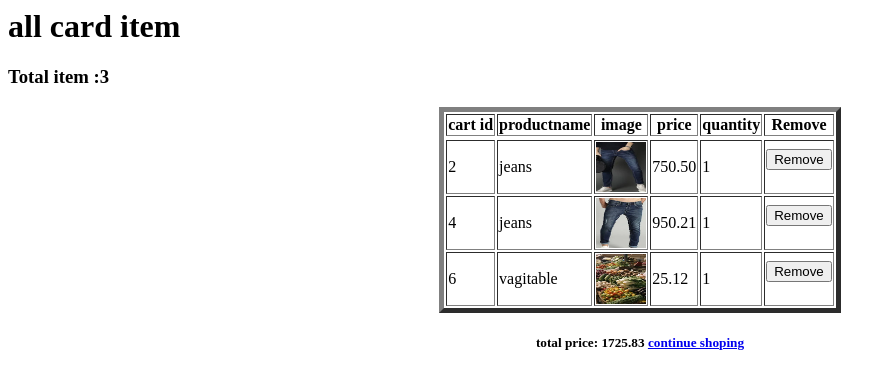
After one commit to saddambluethink/e_commerce, a Django app: page /show_cart_item in a window 1280 px wide. The commit adds this page. Shown: the top 389 px of the page, without its empty margins (0-896 px from the left). Run offline with Django 3.2, Linux system fonts and the light colour scheme; a user stored in the database is signed in; data comes from the database, SQL or seed files in the repository; both versions use the stored data as it was after the commit.

Commit message:
e_commerceaddnewaddcart

```diff
--- /dev/null
+++ b/e_app/decorators.py
@@ -0,0 +1,11 @@
+
+from django.shortcuts import redirect
+
+# my decorator
+def login_required_d(myfuction):
+    def check(request):
+        if request.user.is_authenticated:
+            return myfuction(request)
+        else:
+            return redirect('loginuser')
+    return check
--- a/e_app/models.py
+++ b/e_app/models.py
@@ -1,4 +1,5 @@
 from django.db import models
+from django.contrib.auth.models import User
 from django.db.models.fields import CharField, EmailField
 from django.utils.html import mark_safe
 # Create your models here.
@@ -38,6 +39,23 @@ class Product(models.Model):
 
 
 
+
+
+class cartitem(models.Model):
+    user = models.ForeignKey(User,
+                             on_delete=models.CASCADE)
+    ordered = models.BooleanField(default=False)
+    product = models.ForeignKey(Product, on_delete=models.CASCADE)
+    quantity = models.IntegerField(default=1)
+
+
+
+
+
+
+
+
+
 class Customer(models.Model):
     first_name=models.CharField(max_length=20)
     last_name=models.CharField(max_length=20)
--- /dev/null
+++ b/e_app/templates/cart_item.html
@@ -0,0 +1,33 @@
+<h1>all card item</h1>
+
+<h3>Total item :{{items.count}}</h3>
+
+<table border="05" align="center">
+
+    <tr >
+        <thead>
+            <th>cart id</th>
+            <th>productname</th>
+            <th>image</th>
+            <th>price</th>
+            <th>quantity</th>
+            <th>Remove</th>
+        </thead>
+    </tr>
+    {%for item in items%}
+    <tr>
+        <td>{{item.id}}</td>
+        <td>{{item.product.productname}} </td>
+        <td> <img src="{{ item.product.image.url }}" height="50px" width="50"></td>
+        <td>{{item.product.price}} </td>
+        <td>{{item.quantity}} </td>
+        <td><form method="POST" action="/delete_cart_item">
+            {% csrf_token%}
+          <input type="hidden" name="id" value="{{item.id}}">
+          <input type="submit" class="btn btn-primary" value="Remove" >
+        </form>
+           <!-- <a href="/delete_cart_item/{{item.id}}" >Remove</a></td> -->
+    </tr> {%endfor%}
+
+</table>
+<h5 align="center">total price: {{total}}  <a href="/" >continue shoping</a> </h5>
--- a/e_app/templates/index.html
+++ b/e_app/templates/index.html
@@ -62,11 +62,11 @@
     <h5 class="card-title">{{ product.productname }}</h5>
     <p class="card-text">{{ product.description }}</p>
     <p class="card-text">Price - {{ product.price }}</p>
-    <a href="#" class="btn btn-primary">Buy Now</a>
+    <!--<a href="#" class="btn btn-primary">Buy Now</a> -->
 
-    <form method="POST">
+    <form method="POST" action="/add_to_cart">
       {% csrf_token%}
-    <input type="hidden" value="{{product.id}}">
+    <input type="hidden" name="id" value="{{product.id}}">
     <input type="submit" class="btn btn-primary" value="Add to card" >
   </form>
 
--- a/e_app/views.py
+++ b/e_app/views.py
@@ -1,3 +1,4 @@
+from django.contrib.auth.models import AnonymousUser
 from django.shortcuts import render,HttpResponse,redirect
 from django.contrib import messages
 from django.contrib.auth import update_session_auth_hash
@@ -5,6 +6,7 @@ from django.contrib.auth.forms import AuthenticationForm, PasswordChangeForm
 from django.shortcuts import render, redirect
 from django.http import request
 # decorator login
+from .decorators import login_required_d
 from django.contrib.auth.decorators import login_required
 from .models import*
 #from .forms import*
@@ -34,6 +36,8 @@ def index(request):
         data =Product.get_products_by_category(type)
         return render(request,'index.html',{'products':data})
     else:           #all shayeri
+
+        #items=cartitem.objects.filter(user=request.user)
         products=Product.get_all_products()
         return render(request,'index.html',{'products':products})
 
@@ -48,16 +52,17 @@ def loginuser(request):
         if user is not None:
             login(request, user)
 
-            if request.user.is_superuser:
-                return HttpResponse('login super user')
-            return HttpResponse('login mini user')
+            # if request.user.is_superuser:
+            #     return HttpResponse('login super user')
+            return  redirect('index') #HttpResponse('login mini user')
         else:
             return HttpResponse('incorect password or name')
     return render(request,'login.html')
 
+@login_required
 def logoutuser(request):
     logout(request)
-    return HttpResponse("logout user")
+    return redirect('index')
 
 
 
@@ -97,7 +102,46 @@ def change_password(request):
         return render(request, 'change_password.html', {'form': form})
     return redirect('login')
 
+#@login_required
+@login_required_d
+def add_to_cart(request):
+    if request.method=='POST':
+        id=request.POST['id']
+        print(id,'=======================')
+        product=Product.objects.get(id=id)
+        print(product)
+        if request.user=='AnonymousUser':
+            return redirect('index')
+        obj=cartitem(user=request.user,product=product)
+        print('obj',request.user)
+        obj.save()
+        return redirect('index')
 
-def get_products(requests):
-    products=Product.objects.all()
-    return render(request,'index.html',{'products':products})
+@login_required_d
+def show_cart_item(request):
+    #user=request.user
+
+    items=cartitem.objects.filter(user=request.user)
+    total=0
+    for item in items:
+        a=item.product.price
+        total +=a
+    return render(request, 'cart_item.html',{'items':items,'total':total})
+
+@login_required_d
+def delete_cart_item(request):
+    if request.method=='POST':
+        id=request.POST['id']
+        d=cartitem.objects.get(id=id)
+        d.delete()
+        print(id,'===')
+        return redirect('show_cart_item')
+
+
+def shwo_data_by_price(request):
+    price=Product.objects.all()
+    # for pr in price:
+    #     if pr.price<=300 and pr.price>=900:
+    #         print('===========',pr.price)
+
+    return render(request, 'price.html',{'price':price})
--- a/e_store/urls.py
+++ b/e_store/urls.py
@@ -29,6 +29,10 @@ urlpatterns = [
     path('logoutuser',views.logoutuser,name="logoutuser"),
     path('signupuser',views.signupuser,name="signupuser"),
     path('change_password',views.change_password,name="change_password"),
+    path('add_to_cart',views.add_to_cart,name='add_to_cart'),
+    path('show_cart_item',views.show_cart_item,name='show_cart_item'),
+    path('delete_cart_item',views.delete_cart_item,name='delete_cart_item'),
+    path('shwo_data_by_price',views.shwo_data_by_price,name='p'),
      #forget password
     path('password-reset/',auth_views.PasswordResetView.as_view(template_name='password_reset.html'),name='password_reset'),
     path('password-reset/done/',auth_views.PasswordResetDoneView.as_view(template_name='password_reset_done.html'),name='password_reset_done'),
```
Also changed, not shown: e_app/admin.py (+5 -3 lines), e_app/templates/base.html (+9 -5 lines), e_app/templates/price.html (added, +29 -0 lines), db.sqlite3, e_app/migrations/0004_cartitem.py (added).
